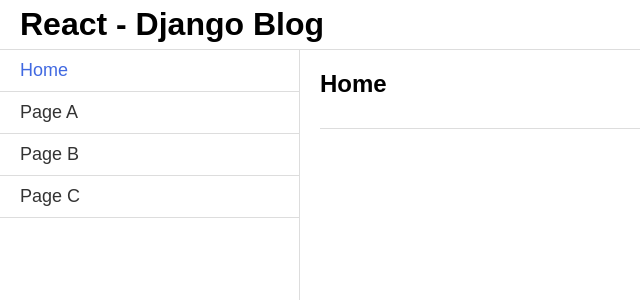
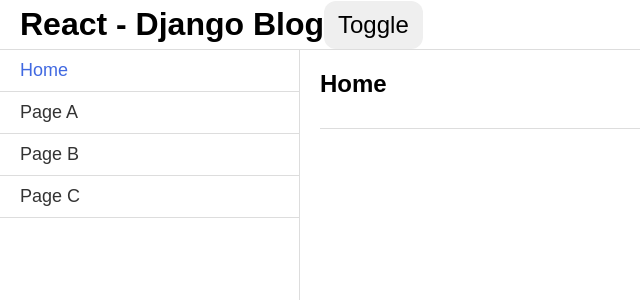
Before and after one commit to tnstjd120/react-django-blog, a React (Create React App) app in the folder frontend/: page / in a window 1280 px wide. Shown: the top 300 px of the page, without its empty margins (0-640 px from the left). Built offline with nearby package versions, Linux system fonts and the light colour scheme; no server answers.

Commit message:
feat: Button component 추가

```diff
--- a/frontend/src/components/Header/index.tsx
+++ b/frontend/src/components/Header/index.tsx
@@ -2,11 +2,13 @@
 
 import React from 'react';
 import { headerStyle, logoStyle } from '../../styles/components/Header';
+import Button from '../Button/index';
 
 const Header: React.FC = () => {
   return (
     <header css={headerStyle}>
       <h1 css={logoStyle}>React - Django Blog</h1>
+      <Button />
     </header>
   );
 };
```
